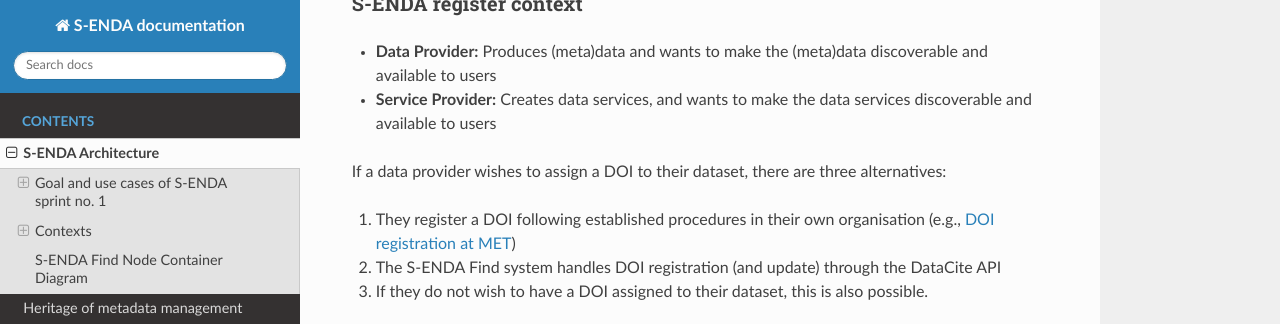
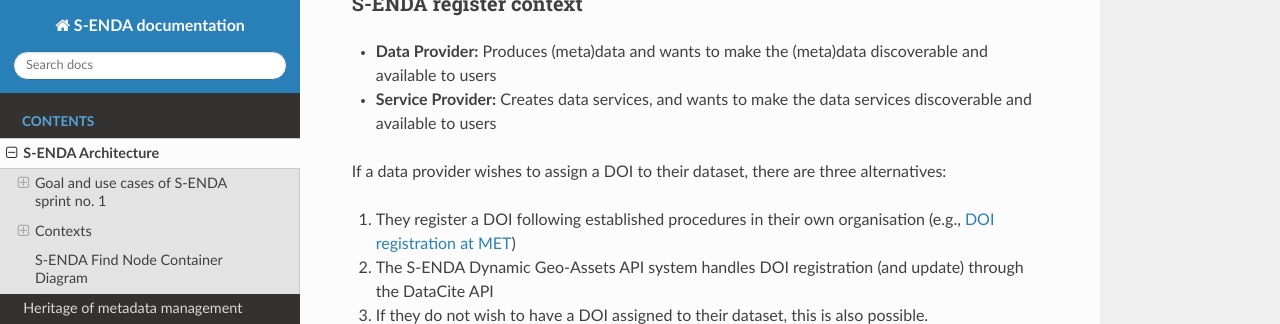
Before and after one commit to metno/S-ENDA-documentation, a Sphinx documentation site: the page built from source/architecture.rst, in a window 1280 px wide and 900 px high, scrolled down 1953 px, cut to the strip 0-324 px from the top of the window. Built offline with Sphinx 7.4.7 and the Read the Docs theme 2.0.0, drawn with Linux system fonts in a browser that asks for light colours.

Commit message:
#145 (as part of #142): suggestion for new register context. I think we want to use the Dynamic Geo-Assets API for registering datasets and services...

```diff
--- a/source/architecture.rst
+++ b/source/architecture.rst
@@ -105,7 +105,7 @@
 If a data provider wishes to assign a DOI to their dataset, there are three alternatives:
 
 #. They register a DOI following established procedures in their own organisation (e.g., `DOI registration at MET <dm_recipes.html#doi-registration-at-met>`_)
-#. The S-ENDA Find system handles DOI registration (and update) through the DataCite API
+#. The S-ENDA Dynamic Geo-Assets API system handles DOI registration (and update) through the DataCite API
 #. If they do not wish to have a DOI assigned to their dataset, this is also possible.
 
 .. uml::
@@ -115,7 +115,7 @@
 
    LAYOUT_LEFT_RIGHT
 
-   System(sendafind, "S-ENDA Find Node")
+   System(dgaAPI, "S-ENDA Dynamic Geo-Assets API")
 
    Boundary(providers, "Providers") {
       Person(developer, "Service Provider (SP)")
@@ -125,12 +125,12 @@
    System_Ext(doiregistrar, "DOI Registrar")
 
    Rel(dataprovider, doiregistrar, "Alt. 1: DP registers DOI")
-   Rel(sendafind, doiregistrar, "Alt. 2: S-ENDA Find registers DOI", "DataCite API")
-   Rel(dataprovider, sendafind, "DP registers dataset", "API/Web UI")
-   Rel(sendafind, dataprovider, "S-ENDA find gives feedback", "Validation/Monitoring/user questions")
+   Rel(dgaAPI, doiregistrar, "Alt. 2: DGA API registers DOI", "DataCite API")
+   Rel(dataprovider, dgaAPI, "DP registers dataset", "API/Web UI")
+   Rel(dgaAPI, dataprovider, "DGA API gives feedback", "Validation/Monitoring/user questions")
 
-   Rel(developer, sendafind, "SP registers service", "API/Web UI")
-   Rel(sendafind, developer, "S-ENDA find gives feedback", "Validation/Monitoring/user questions")
+   Rel(developer, dgaAPI, "SP registers service", "API/Web UI")
+   Rel(dgaAPI, developer, "DGA API gives feedback", "Validation/Monitoring/user questions")
 
    @enduml
 
```
